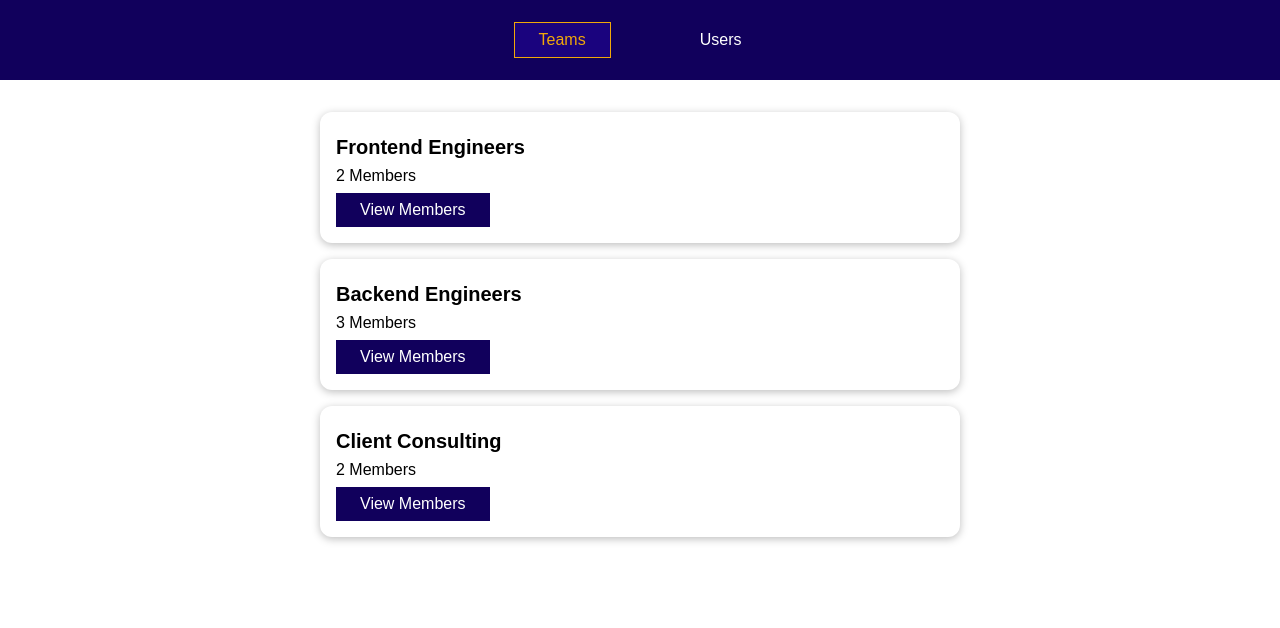
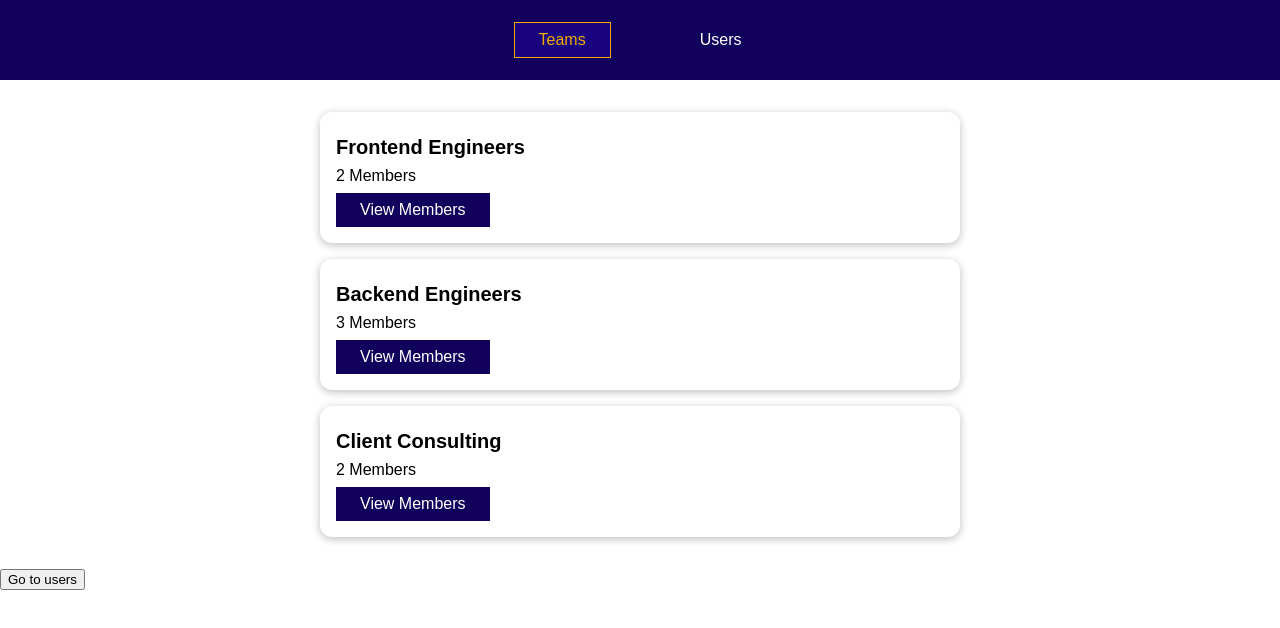
Before and after one commit to TomorProcessor/vuestart, a Vue app in the folder vuestart4/: page /#/teams in a window 1280 px wide. Shown: the top 628 px of the page. Built offline with nearby package versions, Linux system fonts and the light colour scheme.

Commit message:
programmatic route

```diff
--- a/vuestart4/src/components/teams/TeamsList.vue
+++ b/vuestart4/src/components/teams/TeamsList.vue
@@ -7,6 +7,7 @@
       :member-count="team.members.length"
     ></teams-item>
   </ul>
+  <button @click="goToUsers">Go to users</button>
 </template>
 
 <script>
@@ -17,6 +18,13 @@ export default {
     TeamsItem,
   },
   inject: ['teams'],
+  methods: {
+    goToUsers() {
+      this.$router.push('/users');
+      // this.$router.back();
+      // this.$router.forward();
+    }
+  }
 };
 </script>
 
```
